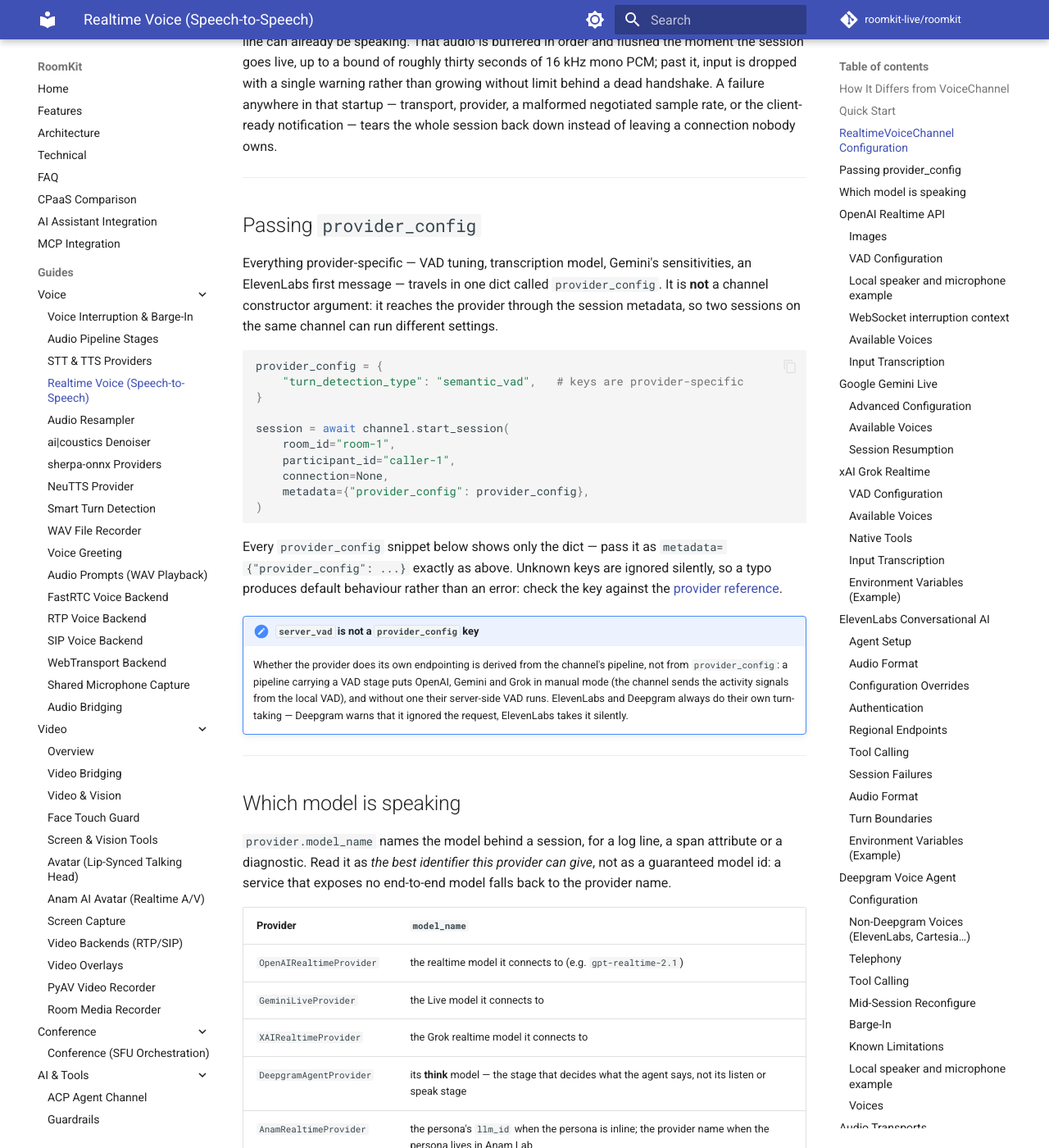
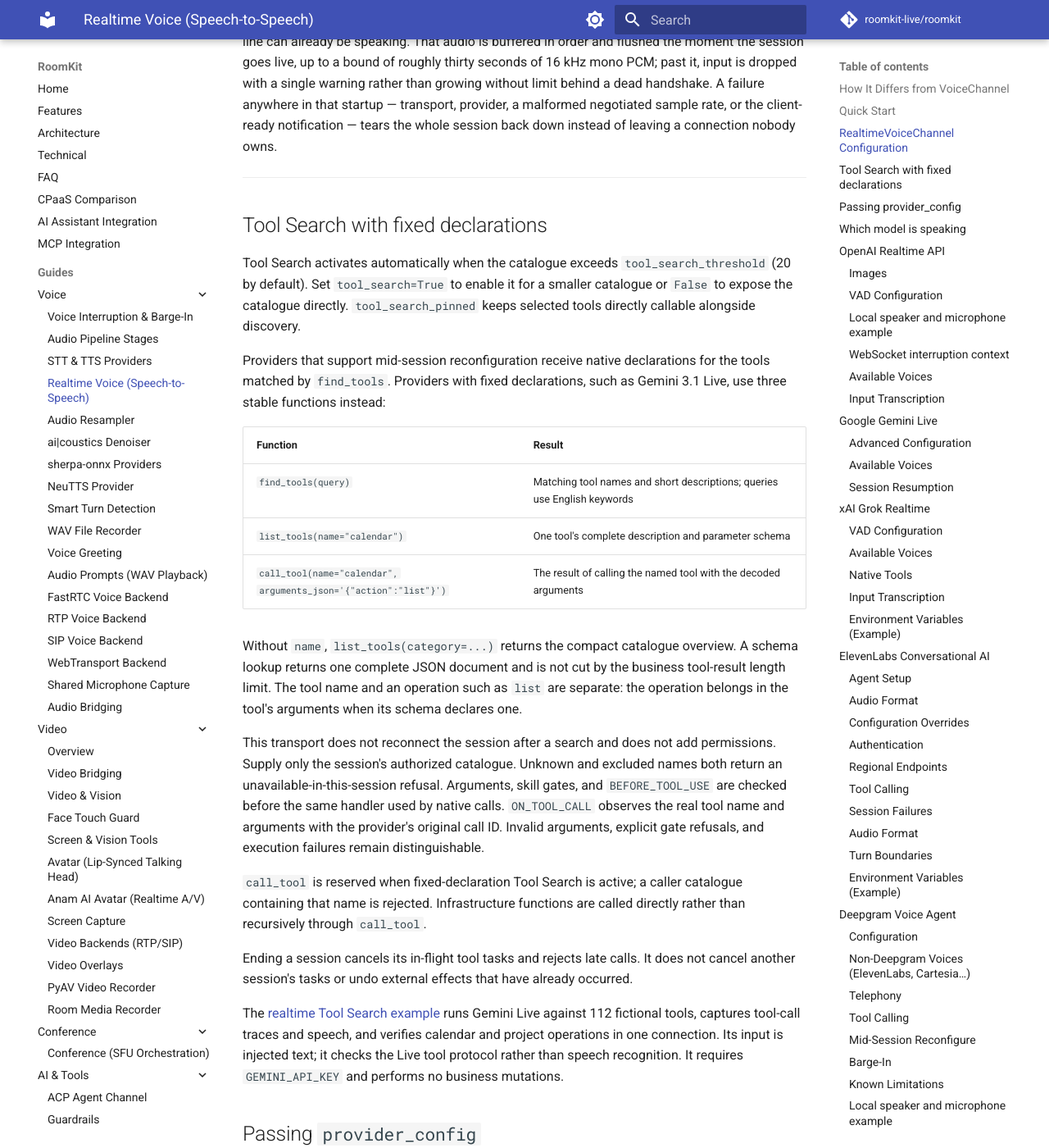
Before and after one commit to roomkit-live/roomkit-docs, an MkDocs documentation site: the page built from docs/guides/realtime-voice-providers.md, in a window 1280 px wide and 1400 px high, scrolled down 2602 px. Shown: the whole window at 82% size. Built offline with MkDocs 1.6.1 and Material for MkDocs 9.7.7, drawn with Linux system fonts in a browser that asks for light colours; comment, search, counter and statistics services are not loaded.

Commit message:
docs(voice): explain tool search with fixed declarations

```diff
--- a/docs/guides/realtime-voice-providers.md
+++ b/docs/guides/realtime-voice-providers.md
@@ -95,6 +95,51 @@ client-ready notification — tears the whole session back down instead of leavi
 a connection nobody owns.
 
 ---
+
+## Tool Search with fixed declarations
+
+Tool Search activates automatically when the catalogue exceeds
+`tool_search_threshold` (20 by default). Set `tool_search=True` to enable it for
+a smaller catalogue or `False` to expose the catalogue directly.
+`tool_search_pinned` keeps selected tools directly callable alongside discovery.
+
+Providers that support mid-session reconfiguration receive native declarations
+for the tools matched by `find_tools`. Providers with fixed declarations, such
+as Gemini 3.1 Live, use three stable functions instead:
+
+| Function | Result |
+| --- | --- |
+| `find_tools(query)` | Matching tool names and short descriptions; queries use English keywords |
+| `list_tools(name="calendar")` | One tool's complete description and parameter schema |
+| `call_tool(name="calendar", arguments_json='{"action":"list"}')` | The result of calling the named tool with the decoded arguments |
+
+Without `name`, `list_tools(category=...)` returns the compact catalogue
+overview. A schema lookup returns one complete JSON document and is not cut by
+the business tool-result length limit. The tool name and an operation such as
+`list` are separate: the operation belongs in the tool's arguments when its
+schema declares one.
+
+This transport does not reconnect the session after a search and does not add
+permissions. Supply only the session's authorized catalogue. Unknown and
+excluded names both return an unavailable-in-this-session refusal. Arguments,
+skill gates, and `BEFORE_TOOL_USE` are checked before the same handler used by
+native calls. `ON_TOOL_CALL` observes the real tool name and arguments with the
+provider's original call ID. Invalid arguments, explicit gate refusals, and
+execution failures remain distinguishable.
+
+`call_tool` is reserved when fixed-declaration Tool Search is active; a caller
+catalogue containing that name is rejected. Infrastructure functions are called
+directly rather than recursively through `call_tool`.
+
+Ending a session cancels its in-flight tool tasks and rejects late calls. It
+does not cancel another session's tasks or undo external effects that have
+already occurred.
+
+The [realtime Tool Search example](https://github.com/roomkit-live/roomkit/blob/main/examples/realtime_tool_search.py)
+runs Gemini Live against 112 fictional tools, captures tool-call traces and
+speech, and verifies calendar and project operations in one connection. Its
+input is injected text; it checks the Live tool protocol rather than speech
+recognition. It requires `GEMINI_API_KEY` and performs no business mutations.
 
 ## Passing `provider_config`
 
```
Also changed, not shown: docs/features.md (+1 -0 lines).
